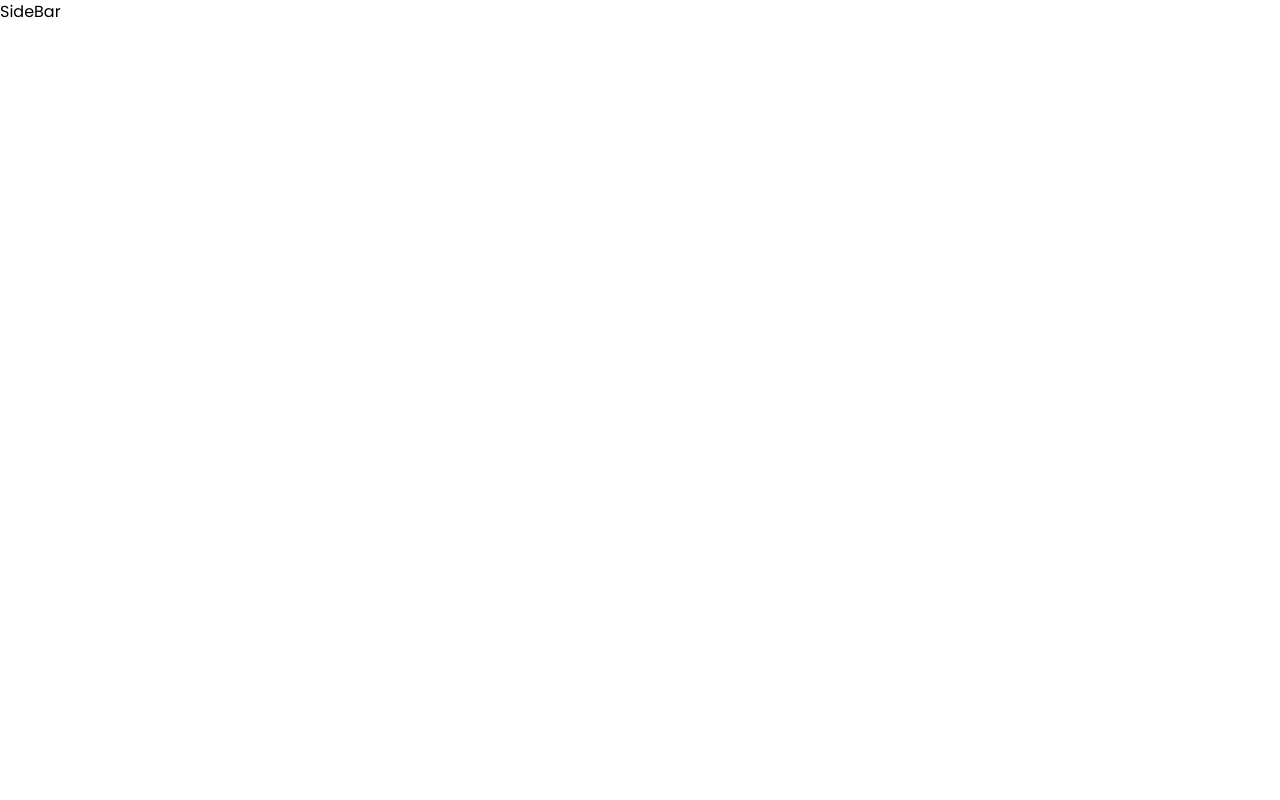
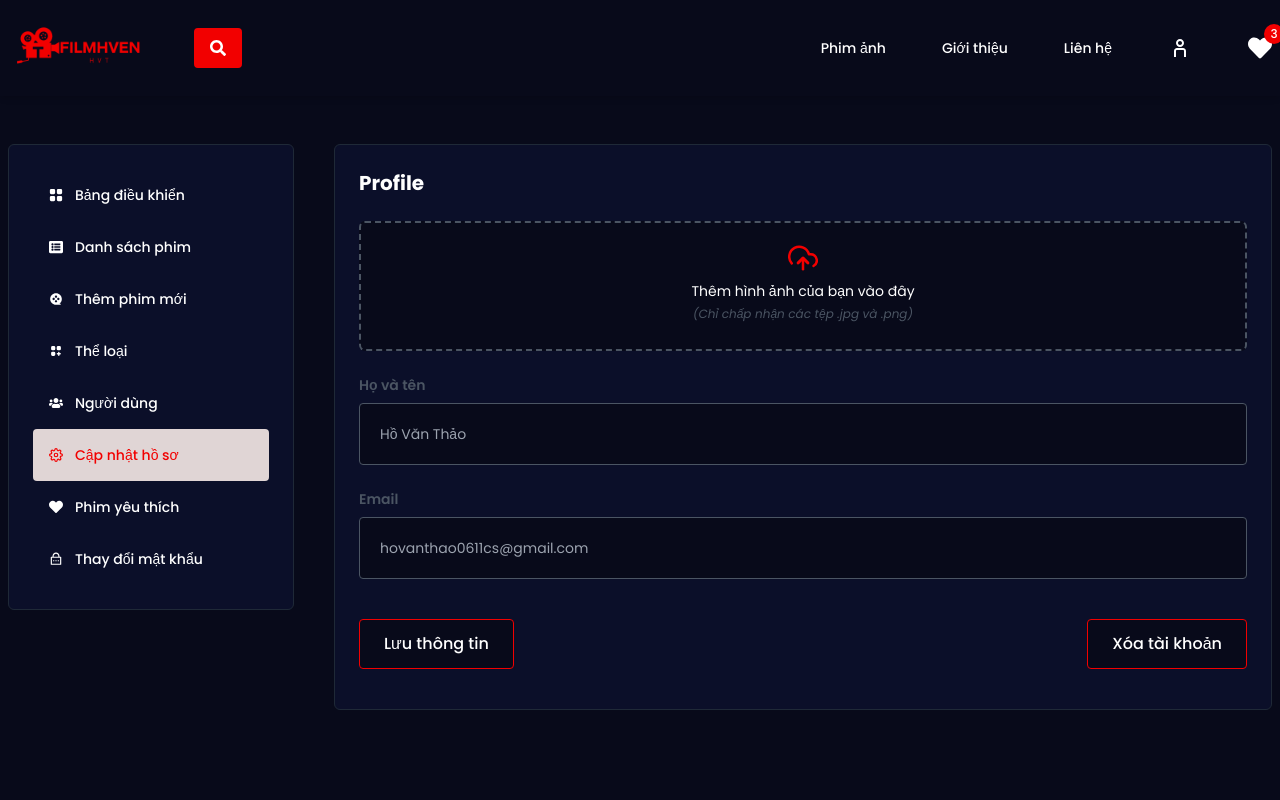
Before and after one commit to HoVanThao/web-TFilm, a React (Vite) app in the folder Client/: page /profile in a window 1280 px wide. Shown: the top 800 px of the page. Built offline with nearby package versions, Linux system fonts and the light colour scheme.

Commit message:
UI-profile

```diff
--- a/Client/src/App.jsx
+++ b/Client/src/App.jsx
@@ -10,9 +10,12 @@ import WatchPage from './Screens/WatchPage';
 import Login from './Screens/Login';
 import Register from './Screens/Register';
 import Profile from './Screens/Dashboard/Profile';
+import Aos from 'aos';
+import 'aos/dist/aos.css';
 
 
 const App = () => {
+  Aos.init();
 
   return (
     <Routes>
--- /dev/null
+++ b/Client/src/Components/Uploder.jsx
@@ -0,0 +1,35 @@
+import React from 'react'
+import { useDropzone } from 'react-dropzone';
+import { FiUploadCloud } from 'react-icons/fi';
+
+const Uploder = () => {
+
+
+    const { getRootProps, getInputProps } = useDropzone({
+        multiple: false,
+        maxSize: 100000,
+        onDrop: (acceptedFiles) => {
+            alert(acceptedFiles[0].name);
+        }
+    })
+
+    return (
+        <div className="w-full text-center">
+            <div
+                {...getRootProps()}
+                className="px-6 py-8 pt-5 pb-6 border-2 border-border border-dashed bg-main rounded-md cursor-pointer"
+            >
+                <input className='hidden' {...getRootProps()} />
+                <span className="mx-auto flex-colo text-subMain text-3xl">
+                    <FiUploadCloud />
+                </span>
+                <p className="text-sm mt-2">Thêm hình ảnh của bạn vào đây</p>
+                <em className="text-xs text-border">
+                    (Chỉ chấp nhận các tệp .jpg và .png)
+                </em>
+            </div>
+        </div>
+    )
+}
+
+export default Uploder
--- a/Client/src/Screens/Dashboard/Profile.jsx
+++ b/Client/src/Screens/Dashboard/Profile.jsx
@@ -1,10 +1,35 @@
 import React from 'react'
 import SideBar from './SideBar'
+import Uploder from '../../Components/Uploder'
+import { Input } from '../../Components/UsedInputs'
 
 const Profile = () => {
     return (
         <SideBar>
-
+            <div className="flex flex-col gap-6">
+                <h2 className="text-xl font-bold">Profile</h2>
+                <Uploder />
+                <Input
+                    label="Họ và tên"
+                    placeholder="Hồ Văn Thảo"
+                    type="text"
+                    bg={true}
+                />
+                <Input
+                    label="Email"
+                    placeholder="hovanthao0611cs@gmail.com"
+                    type="email"
+                    bg={true}
+                />
+                <div className="flex gap-2 flex-wrap flex-col-reverse sm:flex-row justify-between items-center my-4">
+                    <button className='bg-main transitions hover:text-subMain font-medium border border-subMain text-white py-3 px-6 rounded w-full sm:w-auto'>
+                        Lưu thông tin
+                    </button>
+                    <button className='bg-main transitions hover:text-subMain font-medium border border-subMain text-white py-3 px-6 rounded w-full sm:w-auto'>
+                        Xóa tài khoản
+                    </button>
+                </div>
+            </div>
         </SideBar>
     )
 }
--- a/Client/src/Screens/Dashboard/SideBar.jsx
+++ b/Client/src/Screens/Dashboard/SideBar.jsx
@@ -1,8 +1,90 @@
 import React from 'react'
+import { BsFillGridFill } from 'react-icons/bs'
+import { FaHeart, FaListAlt, FaUsers } from 'react-icons/fa'
+import { FiSettings } from 'react-icons/fi'
+import { HiViewGridAdd } from 'react-icons/hi'
+import { RiLockPasswordLine, RiMovie2Fill } from 'react-icons/ri'
+import Layout from '../../Layout/Layout'
+import { NavLink } from 'react-router-dom'
 
-const SideBar = () => {
+
+const SideBar = ({ children }) => {
+
+    const SideLinks = [
+        {
+            name: "Bảng điều khiển",
+            link: "/dashboard",
+            icon: BsFillGridFill,
+        },
+        {
+            name: "Danh sách phim",
+            link: "/movieslist",
+            icon: FaListAlt,
+        },
+        {
+            name: "Thêm phim mới",
+            link: "/addmovie",
+            icon: RiMovie2Fill,
+        },
+        {
+            name: "Thể loại",
+            link: "/categories",
+            icon: HiViewGridAdd,
+        },
+        {
+            name: "Người dùng",
+            link: "/users",
+            icon: FaUsers,
+        },
+        {
+            name: "Cập nhật hồ sơ",
+            link: "/profile",
+            icon: FiSettings,
+        },
+        {
+            name: "Phim yêu thích",
+            link: "/favorites",
+            icon: FaHeart,
+        },
+        {
+            name: "Thay đổi mật khẩu",
+            link: "/password",
+            icon: RiLockPasswordLine,
+        }
+    ]
+
+    const active = "bg-dryGray text-subMain"
+    const hover = "hover:text-white hover:bg-main"
+    const inActive = "rounded font-medium text-sm transitions flex gap-3 items-center p-4"
+
+    const Hover = ({ isActive }) => isActive ? `${active} ${inActive}` : `${inActive} ${hover}`;
+
+
     return (
-        <div>SideBar</div>
+        <Layout>
+            <div className="min-h-screen container mx-auto px-2">
+                <div className="xl:grid grid-cols-8 gap-10 items-start md:py-12 py-6">
+                    <div className="col-span-2 sticky bg-dry border border-gray-800 p-6 rounded-md xl:mb-0 mb-5">
+                        {
+                            SideLinks.map((link, index) => (
+                                <NavLink to={link.link} key={index} className={Hover}>
+                                    <link.icon /> <p>{link.name}</p>
+                                </NavLink>
+                            ))
+                        }
+                    </div>
+                    <div
+                        data-aos="fade-up"
+                        data-aos-duration="1000"
+                        data-aos-delay="10"
+                        data-aos-offset="200"
+                        className="col-span-6 rounded-md bg-dry border border-gray-800 p-6"
+                    >
+                        {children}
+                    </div>
+                </div>
+            </div>
+        </Layout>
     )
 }
 
```
